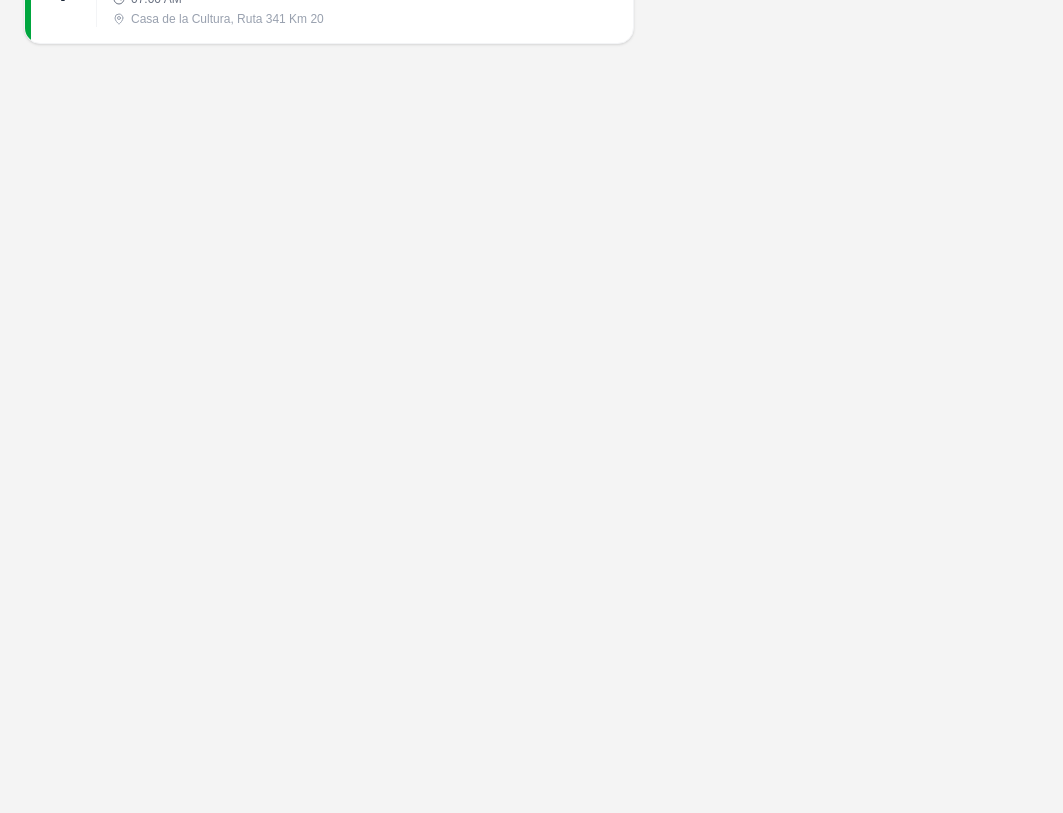
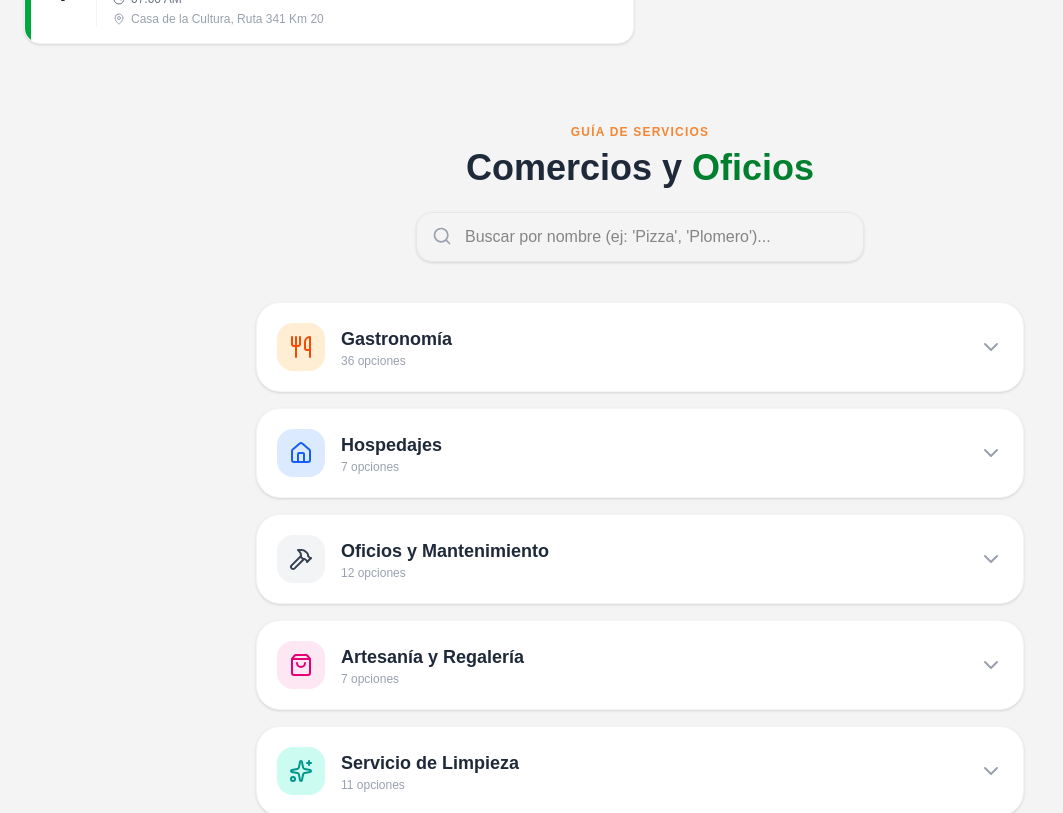
Before and after one commit to leo43161/raco-web-v2, a Next.js app: page / in a window 1280 px wide. Shown: the part 6400-7213 px from the top of the page, without its empty margins (0-1063 px from the left). Before the commit the page ends 6604 px from the top, so only its background shows below. Built offline with nearby package versions, Linux system fonts and the light colour scheme.

Commit message:
se preparo todo para mandarlo a la pagina oficial de raco

```diff
--- a/src/app/page.tsx
+++ b/src/app/page.tsx
@@ -209,7 +209,7 @@ export default function Home() {
 
       {/* --- 3. AGENDA (COMENTADA POR AHORA) --- */}
       <ActivitiesSection />
-      {/* <ServicesSection /> */}
+      <ServicesSection />
     </main>
   );
 }
```
